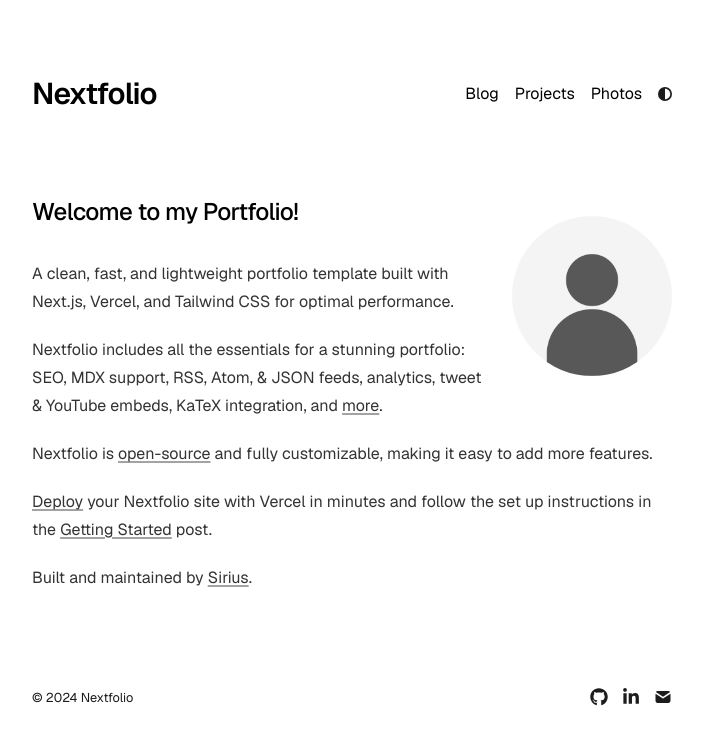
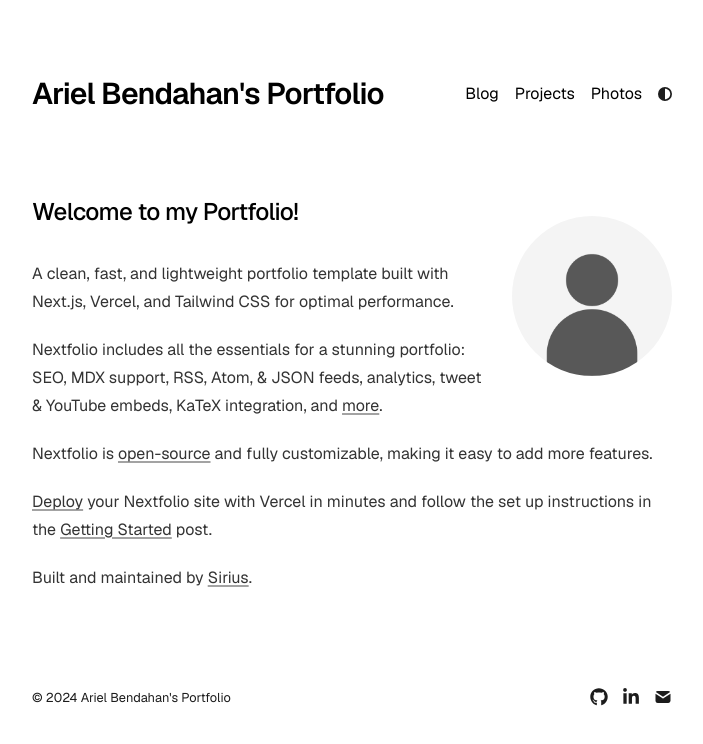
Before and after one commit to arielbendahan/vercel-portfolio, a Next.js app: page / in a window 1280 px wide. Shown: the top 744 px of the page, without its empty margins (288-991 px from the left). Built offline with nearby package versions, Linux system fonts and the light colour scheme.

Commit message:
Update config.ts

```diff
--- a/app/config.ts
+++ b/app/config.ts
@@ -1,7 +1,7 @@
 export const metaData = {
   baseUrl: "https://nextfolio-template.vercel.app/",
-  title: "Nextfolio",
-  name: "Sirius",
+  title: "Ariel Bendahan's Portfolio",
+  name: "Ariel Bendahan",
   ogImage: "/opengraph-image.png",
   description:
     "A clean, fast, and lightweight portfolio template built with Next.js, Vercel, and Tailwind CSS for optimal performance.",
@@ -9,8 +9,8 @@
 
 export const socialLinks = {
   twitter: "https://x.com/1tssirius",
-  github: "https://github.com/1msirius/Nextfolio",
+  github: "https://github.com/arielbendahan",
   instagram: "https://www.instagram.com/",
-  linkedin: "https://www.linkedin.com/",
-  email: "mailto:example@gmail.com",
+  linkedin: "https://www.linkedin.com/in/ariel-bendahan-a481b02a3/",
+  email: "mailto:arielbendahan01@gmail.com",
 };
```
